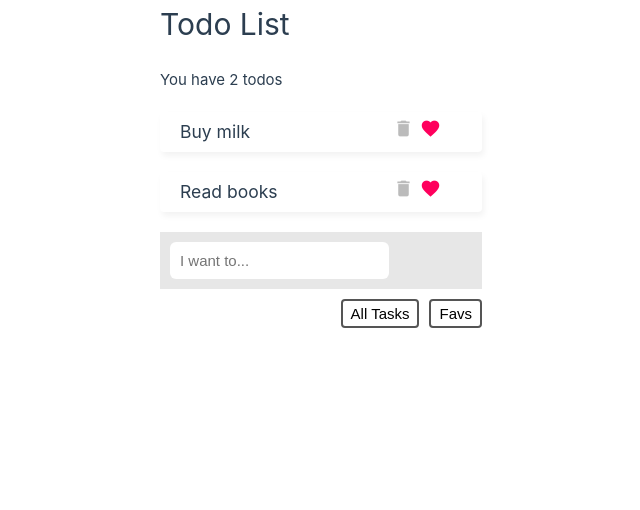
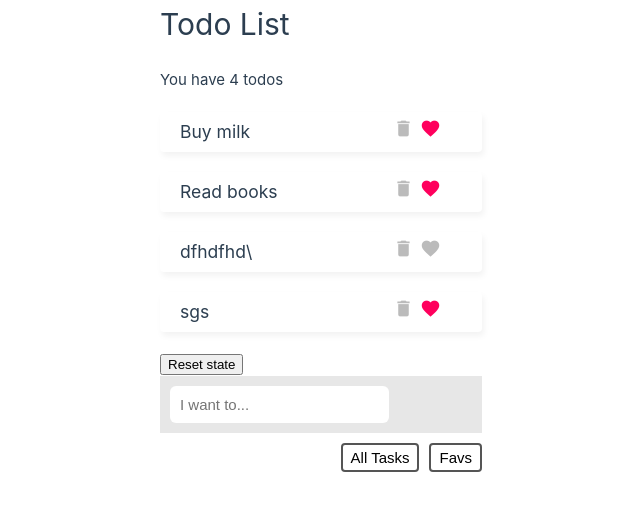
Before and after one commit to WeCodeApp/main-vue-pinia, a Vue app: page / in a window 1280 px wide. Shown: the top 510 px of the page, without its empty margins (319-959 px from the left). Built offline with nearby package versions, Linux system fonts and the light colour scheme; data requests are answered from the project's data file.

Commit message:
Add reset and storeToRefs

```diff
--- a/data/db.json
+++ b/data/db.json
@@ -9,6 +9,16 @@
       "id": 2,
       "title": "Read books",
       "isFav": true
+    },
+    {
+      "title": "dfhdfhd\\",
+      "isFav": false,
+      "id": 8652
+    },
+    {
+      "title": "sgs",
+      "isFav": true,
+      "id": 9951
     }
   ]
 }
--- a/src/App.vue
+++ b/src/App.vue
@@ -3,6 +3,7 @@ import { ref } from 'vue';
 import TodoDetails from './components/TodoDetails.vue';
 import TodoForm from './components/TodoForm.vue'
 import { useTodoStore } from './stores/TodoStore';
+import { storeToRefs } from 'pinia';
 
 const todoStore = useTodoStore()
 
@@ -10,27 +11,30 @@ todoStore.getTodo()
 
 const filter = ref('all')
 
+const { todos, loading, favs, totalCount, favCount } = storeToRefs(todoStore)
+
 </script>
 
 <template>
   <h1> Todo List</h1>
   <div class="task-list" v-if="filter === 'all'">
-    <p>You have {{ todoStore.totalCount }} todos</p>
-    <div v-for="todo in todoStore.todos" :key="todo.id">
+    <p>You have {{ totalCount }} todos</p>
+    <div v-for="todo in todos" :key="todo.id">
       <TodoDetails :todo="todo"/>
     </div>
   </div>
 
   <div class="task-list" v-if="filter === 'favs'">
-    <p>You have {{ todoStore.favCount }} fave todos</p>
-    <div v-for="todo in todoStore.favs" :key="todo.id">
+    <p>You have {{ favCount }} fave todos</p>
+    <div v-for="todo in favs" :key="todo.id">
       <TodoDetails :todo="todo"/>
     </div>
   </div>
+  <button @click="todoStore.$reset">Reset state</button>
   <div class="new-task-form">
     <TodoForm />
   </div>
-  <div v-if="todoStore.loading" class="loading">
+  <div v-if="loading" class="loading">
     Loading todos...
   </div>
   <nav class="filter">
--- a/src/components/TodoDetails.vue
+++ b/src/components/TodoDetails.vue
@@ -4,7 +4,7 @@
         <div class="icons">
             <i
             class="material-icons"
-            @click="todoStore.deleteTodo(props.todo.id)"
+            @click="handleDelete"
             > delete </i>
             <i
             class="material-icons"
@@ -22,5 +22,11 @@ const props = defineProps<{
     todo: TodoItems
 }>()
 
+const handleDelete = () => {
+    if (confirm("Are you sure to delete?") == true) {
+        todoStore.deleteTodo(props.todo.id)
+    }
+}
+
 const todoStore = useTodoStore()
 </script>
```
